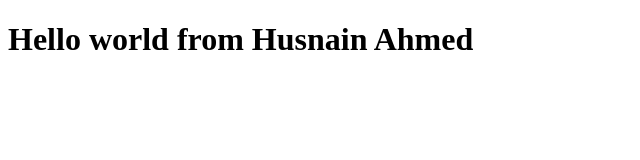
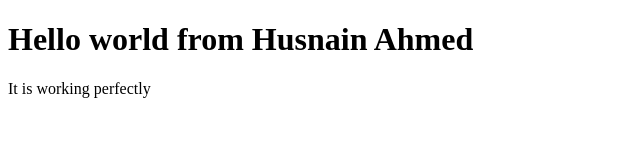
Before and after one commit to husnain/expense-tracker, a plain HTML site: page index.html in a window 1280 px wide. Shown: the whole page, without its empty margins (0-640 px from the left). Drawn offline with Linux system fonts and the light colour scheme.

Commit message:
updating yml file

```diff
--- a/index.html
+++ b/index.html
@@ -7,5 +7,6 @@
 </head>
 <body>
     <h1>Hello world from Husnain Ahmed</h1>
+    <p>It is working perfectly</p>
 </body>
 </html>
```
Also changed, not shown: 1 other file.
